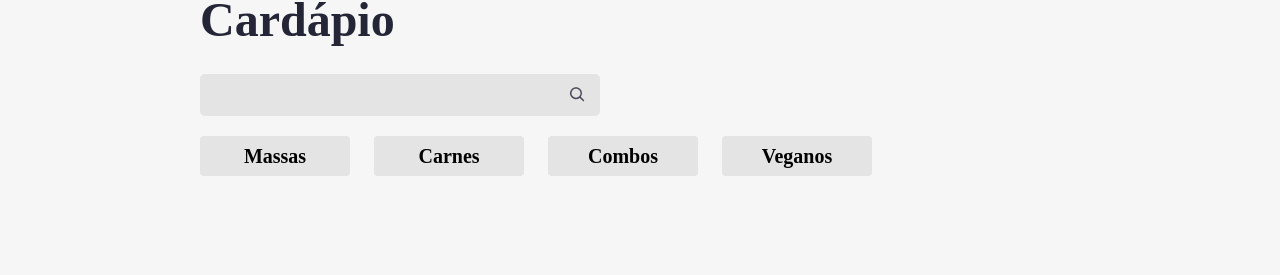
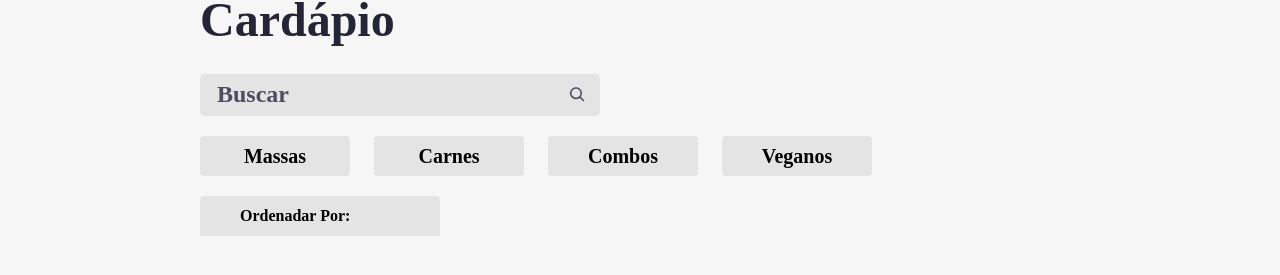
Before and after one commit to TatianePatriota/aluroni, a React (Create React App) app: page / in a window 1280 px wide. Shown: the part 509-784 px from the top of the page. Built offline with nearby package versions, Linux system fonts and the light colour scheme; a web font is replaced by a local one.

Commit message:
adicionando componentes

```diff
--- a/package.json
+++ b/package.json
@@ -10,6 +10,7 @@
     "@types/node": "^16.11.64",
     "@types/react": "^18.0.21",
     "@types/react-dom": "^18.0.6",
+    "classnames": "^2.3.2",
     "normalize.css": "^8.0.1",
     "react": "^18.2.0",
     "react-dom": "^18.2.0",
--- a/src/Pages/Cardapio/Buscador/index.tsx
+++ b/src/Pages/Cardapio/Buscador/index.tsx
@@ -13,6 +13,7 @@
       <input
         value={busca}
         onChange={(evento) => setBusca(evento.target.value)}
+        placeholder="Buscar"
       />
       <CgSearch size={20} color="#4C4D5E" />
     </div>
--- a/src/Pages/Cardapio/Filtros/index.tsx
+++ b/src/Pages/Cardapio/Filtros/index.tsx
@@ -1,17 +1,31 @@
+import React from "react";
 import filtros from "./filtros.json";
 import styles from "./Filtros.module.scss"
+import classNames from "classnames";
 
 type IOpcao = typeof filtros[0];
 
-export default function Filtros() {
+interface Props {
+  filtro: number | null;
+  setFiltro: React.Dispatch<React.SetStateAction<number | null>>;
+}
+
+export default function Filtros({ filtro, setFiltro }: Props) {
   function selecionarFiltro(opcao: IOpcao) {
-
+    if (filtro === opcao.id) return setFiltro(null);
+    return setFiltro(opcao.id);
   }
-
   return (
     <div className={styles.filtros}>
       {filtros.map((opcao) => (
-        <button className={styles.filtros__filtro} key={opcao.id} onClick={() => selecionarFiltro(opcao)}>
+        <button
+          className={classNames({
+            [styles.filtros__filtro] : true,
+            [styles["filtros__filtro--ativo"]] : filtro === opcao.id
+          })}
+          key={opcao.id}
+          onClick={() => selecionarFiltro(opcao)}
+        >
           {opcao.label}
         </button>
       ))}
--- /dev/null
+++ b/src/Pages/Cardapio/Ordenador/Ordenador.module.scss
@@ -0,0 +1,49 @@
+@import "styles/variaveis";
+
+.ordenador {
+  align-items: center;
+  background-color: $grey;
+  border: none;
+  border-top-left-radius: 4px;
+  border-top-right-radius: 4px;
+  display: flex;
+  font-size: 1rem;
+  font-weight: bold;
+  height: 40px;
+  justify-content: space-between;
+  min-width: 240px;
+  padding: 0 40px;
+  position: relative;
+  &--ativo {
+    background-color: $blue;
+    color: white;
+  }
+  &__options {
+    display: none;
+    position: absolute;
+    left: 0;
+    flex-direction: column;
+    top: 100%;
+    width: 100%;
+    &--ativo {
+      display: flex;
+    }
+  }
+  &__option {
+    align-items: center;
+    background-color: $grey;
+    border-top: 2px solid $light-grey;
+    box-sizing: border-box;
+    color: $black;
+    display: flex;
+    height: 40px;
+    justify-content: center;
+    width: inherit;
+    &:hover,
+    &--ativo {
+      background-color: $blue;
+      cursor: pointer;
+      color: white;
+    }
+  }
+}
--- /dev/null
+++ b/src/Pages/Cardapio/Ordenador/index.tsx
@@ -0,0 +1,17 @@
+import styles from "./Ordenador.module.scss";
+import opcoes from "./opcoes.json";
+
+export default function Ordenador() {
+  return (
+    <button className={styles.ordenador}>
+      <span>Ordenadar Por:</span>
+      <div className={styles.ordenador__options}>
+        {opcoes.map(opcao =>(
+          <div className={styles.ordenador_opition} key={opcao.value}>
+            {opcao.nome}
+          </div>
+        ))}
+      </div>
+    </button>
+  );
+}
--- /dev/null
+++ b/src/Pages/Cardapio/Ordenador/opcoes.json
@@ -0,0 +1,18 @@
+[
+  {
+    "nome": "",
+    "value": ""
+  },
+  {
+    "nome": "Porção",
+    "value": "porcao"
+  },
+  {
+    "nome": "Qtd. pessoas",
+    "value": "qtd_pessoas"
+  },
+  {
+    "nome": "Preço",
+    "value": "preco"
+  }
+]
--- a/src/Pages/Cardapio/index.tsx
+++ b/src/Pages/Cardapio/index.tsx
@@ -3,10 +3,12 @@
 import Buscador from "./Buscador";
 import { useState } from "react";
 import Filtros from "./Filtros";
+import Ordenador from "./Ordenador";
 
 
 export default function Cardapio() {
   const [busca, setBusca] = useState("");
+  const [filtro, setFiltro] = useState<number | null>(null);
   return(
     <main>
       <nav className={styles.menu}>
@@ -21,7 +23,8 @@
         <h3 className={styles.cardapio__titulo}>Cardápio</h3>
         <Buscador busca={busca} setBusca={setBusca}/>
         <div className={styles.cardapio__filtros}>
-          <Filtros />
+          <Filtros filtro={filtro} setFiltro={setFiltro}/>
+          <Ordenador />
         </div>
       </section>
     </main>
```
Also changed, not shown: 1 other file (tests, documents, lock files or other folders).
